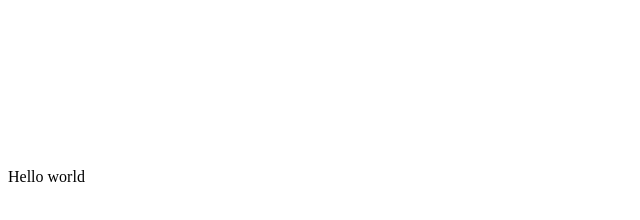
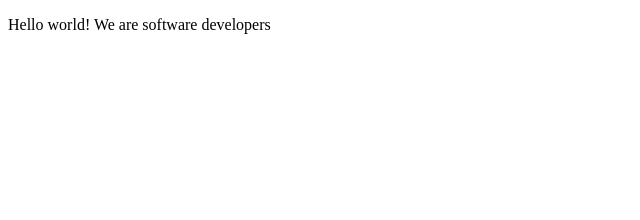
Before and after one commit to sumaerjolly/microverse-challenge, a plain HTML site: page index.html in a window 1280 px wide. Shown: the whole page, without its empty margins (0-640 px from the left). Drawn offline with Linux system fonts and the light colour scheme.

Commit message:
add more text

```diff
--- a/index.html
+++ b/index.html
@@ -7,16 +7,9 @@
   </head>
 
   <body>
-    <br>
-    <br>
-    <br>
-    <br>
-    <br>
-    <br>
-    <br>
-    <br>
 
-    <p> Hello world</p>
+    <p> Hello world! We are software developers</p>
+
     <script src="https://cdn.freecodecamp.org/testable-projects-fcc/v1/bundle.js"></script>
 
     <!--
```
